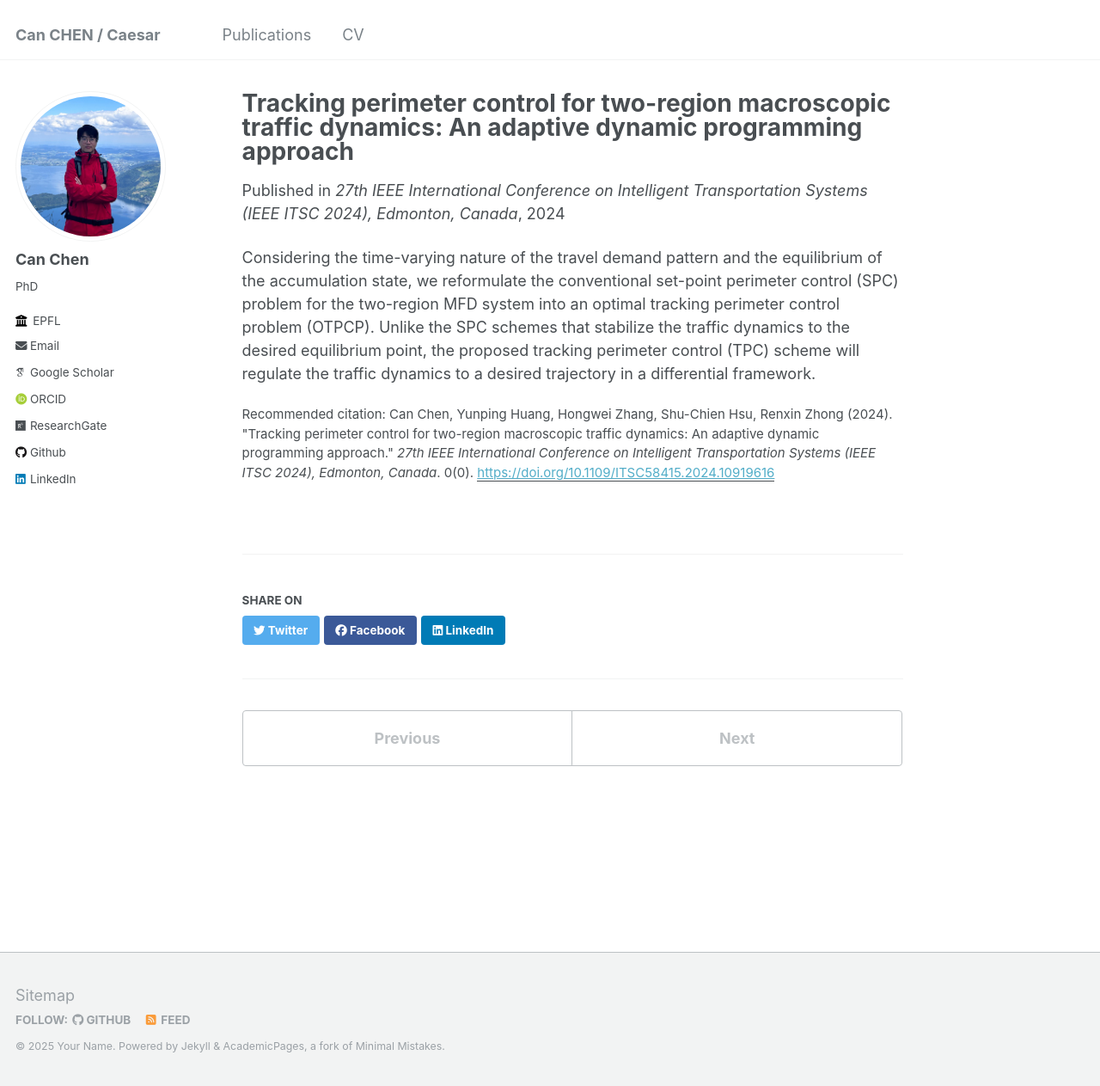
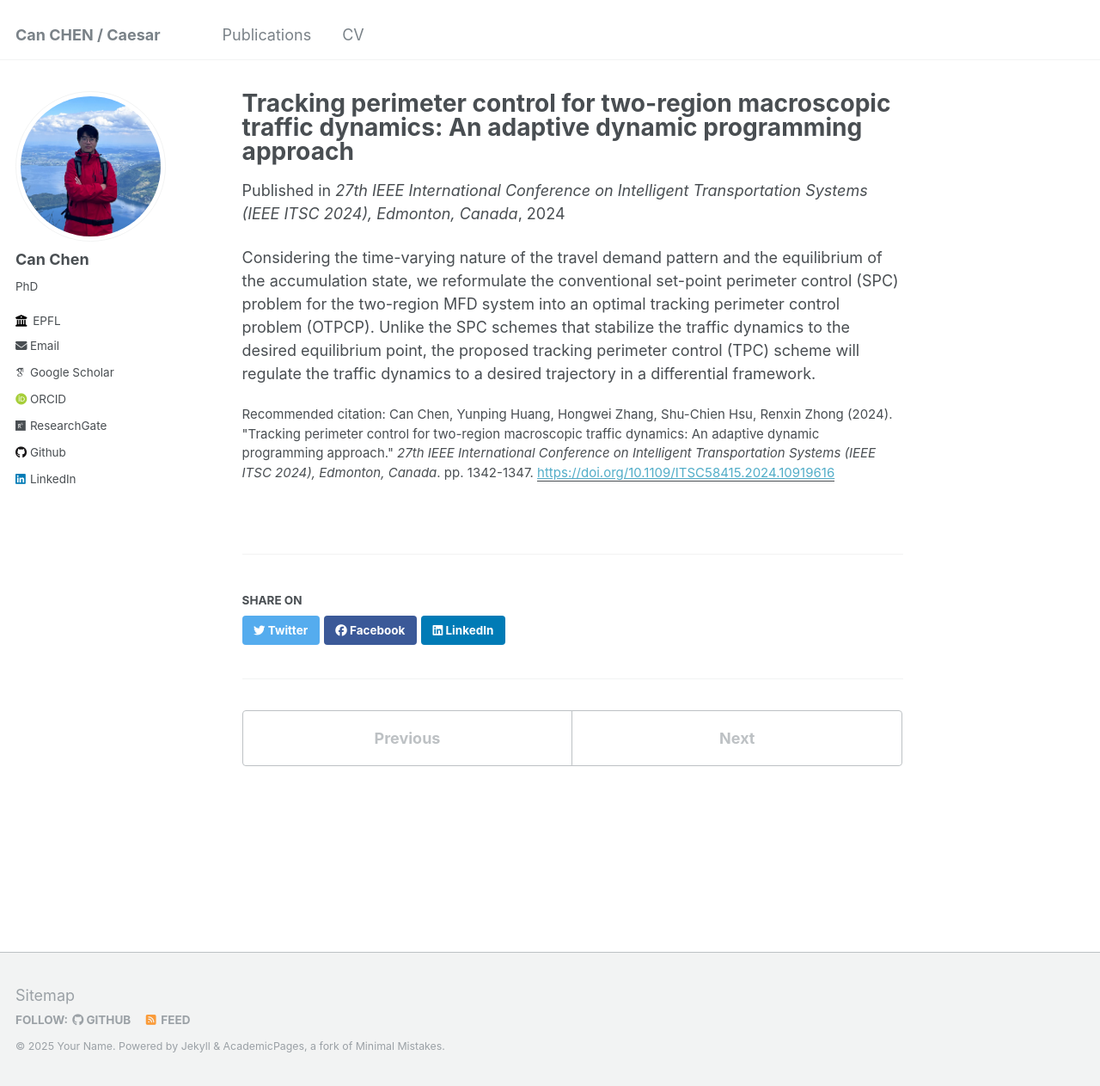
Before and after one commit to CanChen-Caesar/CanChen-Caesar.github.io, a Jekyll site: the page built from _publications/2024-07-10-ITSC-chen2024tracking.md, in a window 1280 px wide and 1263 px high. Shown: the whole window at 86% size. Built offline with Jekyll 4.4.1, drawn with Linux system fonts in a browser that asks for light colours; some web fonts are replaced.

Commit message:
Update 2024-07-10-ITSC-chen2024tracking.md

```diff
--- a/_publications/2024-07-10-ITSC-chen2024tracking.md
+++ b/_publications/2024-07-10-ITSC-chen2024tracking.md
@@ -6,7 +6,7 @@ excerpt: 'This paper is about tracking perimeter control of a two-region MFD-bas
 date: 2024-07-10
 venue: '27th IEEE International Conference on Intelligent Transportation Systems (IEEE ITSC 2024), Edmonton, Canada'
 paperurl: 'https://doi.org/10.1109/ITSC58415.2024.10919616'
-citation: 'Can Chen, Yunping Huang, Hongwei Zhang, Shu-Chien Hsu, Renxin Zhong (2024). &quot;Tracking perimeter control for two-region macroscopic traffic dynamics: An adaptive dynamic programming approach.&quot; <i>27th IEEE International Conference on Intelligent Transportation Systems (IEEE ITSC 2024), Edmonton, Canada</i>. 0(0).'
+citation: 'Can Chen, Yunping Huang, Hongwei Zhang, Shu-Chien Hsu, Renxin Zhong (2024). &quot;Tracking perimeter control for two-region macroscopic traffic dynamics: An adaptive dynamic programming approach.&quot; <i>27th IEEE International Conference on Intelligent Transportation Systems (IEEE ITSC 2024), Edmonton, Canada</i>. pp. 1342-1347.'
 ---
 
 Considering the time-varying nature of the travel demand pattern and the equilibrium of the accumulation state, we reformulate the conventional set-point perimeter control (SPC) problem for the two-region MFD system into an optimal tracking perimeter control problem (OTPCP). Unlike the SPC schemes that stabilize the traffic dynamics to the desired equilibrium point, the proposed tracking perimeter control (TPC) scheme will regulate the traffic dynamics to a desired trajectory in a differential framework.
```
